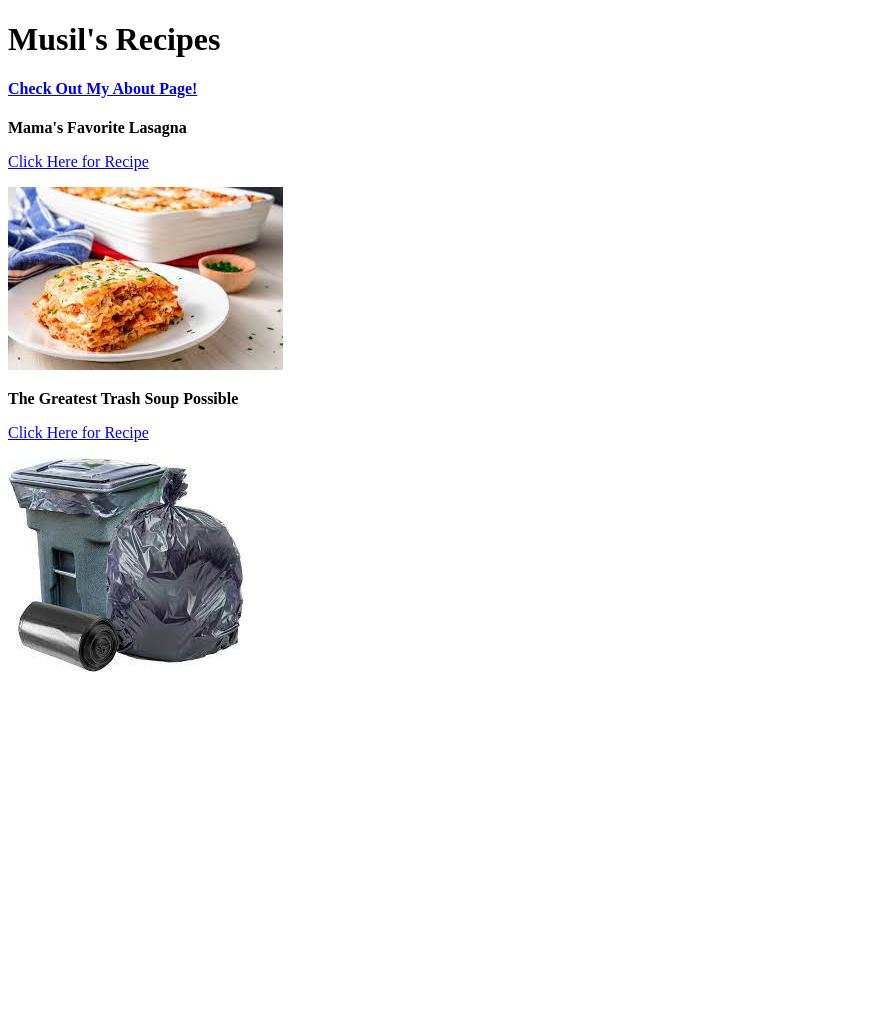
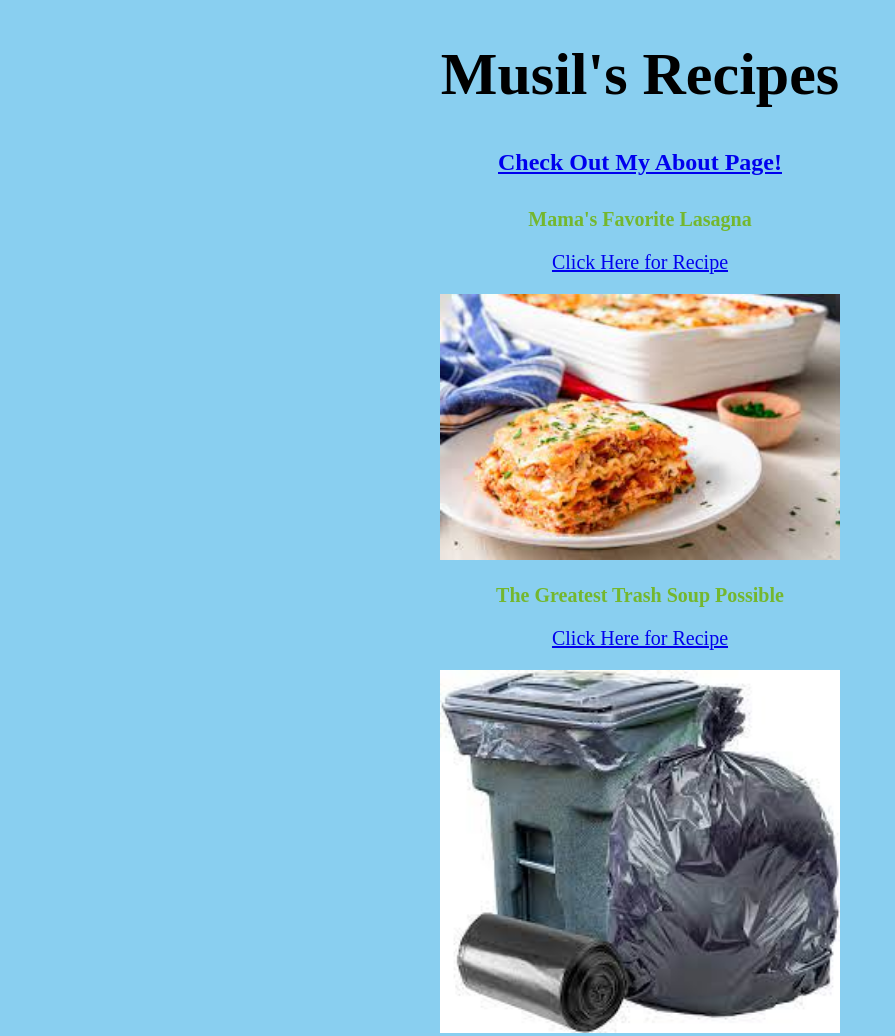
Before and after one commit to shubbyshoes/odin-recipes, a plain HTML site: page index.html in a window 1280 px wide. Shown: the whole page, without its empty margins (0-895 px from the left). Before the commit the page ends 800 px from the top, so only its background shows below. Drawn offline with Linux system fonts and the light colour scheme.

Commit message:
Added colors and fonts CSS

```diff
--- a/index.html
+++ b/index.html
@@ -1,18 +1,22 @@
 <!DOCTYPE html>
 <html lang="en">
 <head>
+    <link rel="stylesheet" href="styles.css">
     <meta charset="UTF-8">
     <meta http-equiv="X-UA-Compatible" content="IE=edge">
     <meta name="viewport" content="width=device-width, initial-scale=1.0">
     <title>Musil's Recipes</title>
 </head>
 <body>
+    <div class="alert-text">
     <h1>Musil's Recipes</h1>
     <h4><a href="../odin-recipes/about.html">Check Out My About Page!</a></h4>
     <p><strong>Mama's Favorite Lasagna</strong></p>
+    <p>
     <a href="recipes/lasagna.html">Click Here for Recipe</a>
+    </p>
     <p>
-        <img src="recipe_photos/lasagna.jpeg">
+        <div class="lasagna"><img src="recipe_photos/lasagna.jpeg">
     </p>
     <P>
         <strong>The Greatest Trash Soup Possible</strong>
@@ -23,6 +27,8 @@
     <p>
         <img src="recipe_photos/trash.jpeg">
     </p>
+    </div>
+
 
 </body>
 </html>
--- /dev/null
+++ b/styles.css
@@ -0,0 +1,27 @@
+body {
+    background-color: #89cff0;
+}
+
+p {
+    color: #74b72e;
+    font-size: 20px;
+}
+
+h4 {
+    font-size: 24px;
+}
+
+h1 {
+    font-size: 60px;
+    font-family: 'Times New Roman', Times, serif;
+}
+
+.alert-text {
+    text-align: center;
+}
+
+img
+    {
+    height: auto;
+    width: 400px;
+}
```
